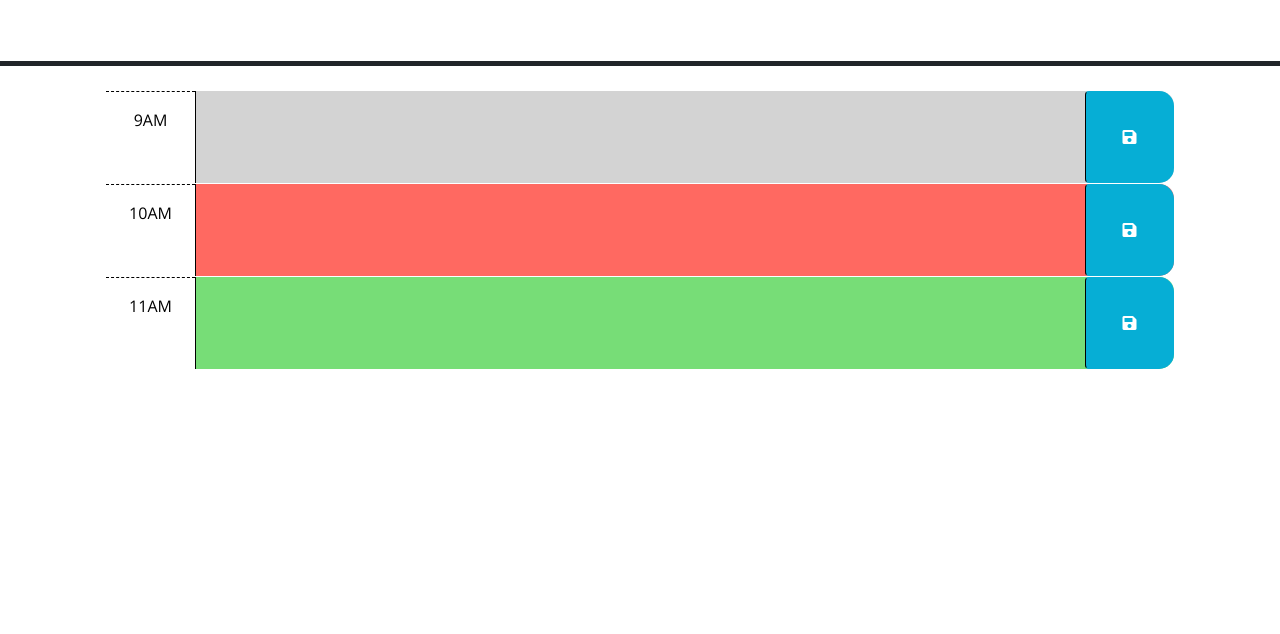
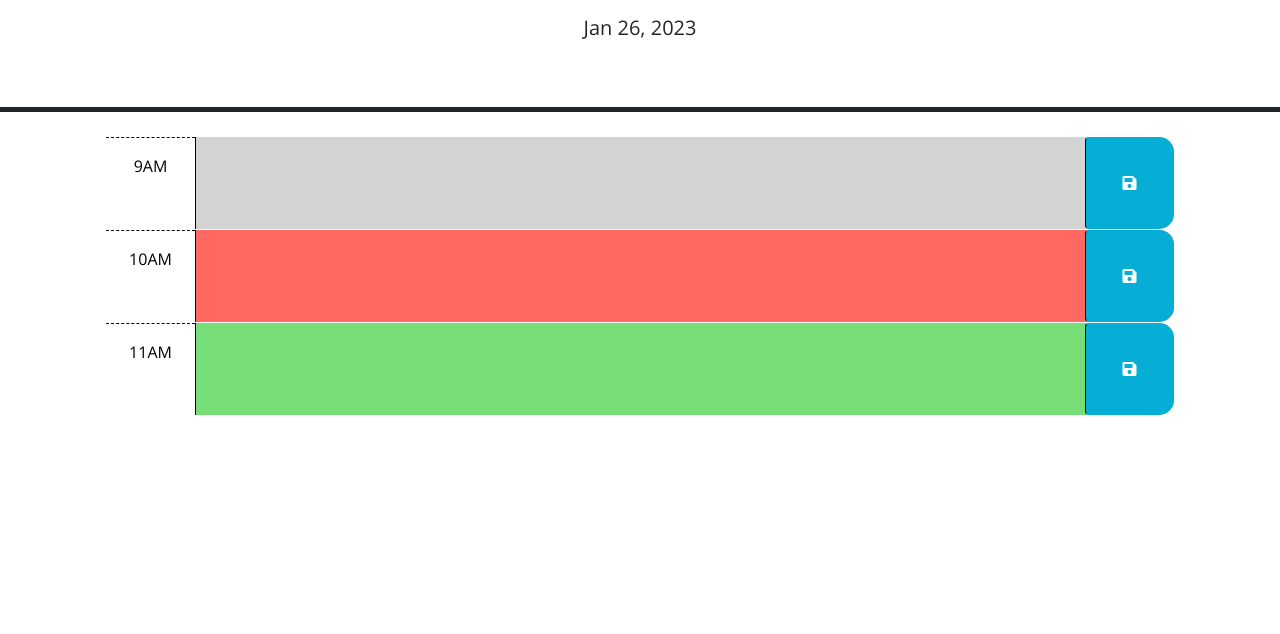
Before and after one commit to BradenKim22/time-block, a plain HTML site: page index.html in a window 1280 px wide. Shown: the part 166-800 px from the top of the page. Drawn offline with nearby package versions, Linux system fonts and the light colour scheme.

Commit message:
start with current day

```diff
--- a/Assets/script.js
+++ b/Assets/script.js
@@ -2,6 +2,9 @@
 // the code isn't run until the browser has finished rendering all the elements
 // in the html.
 $(function () {
+  var currentDay = $('#currentDay');
+  var today = dayjs();
+
   // TODO: Add a listener for click events on the save button. This code should
   // use the id in the containing time-block as a key to save the user input in
   // local storage. HINT: What does `this` reference in the click listener
@@ -20,4 +23,5 @@ $(function () {
   // attribute of each time-block be used to do this?
   //
   // TODO: Add code to display the current date in the header of the page.
+  currentDay.text(today.format("MMM D, YYYY"));
 });
```
Also changed, not shown: index.html (+1 -0 lines).
